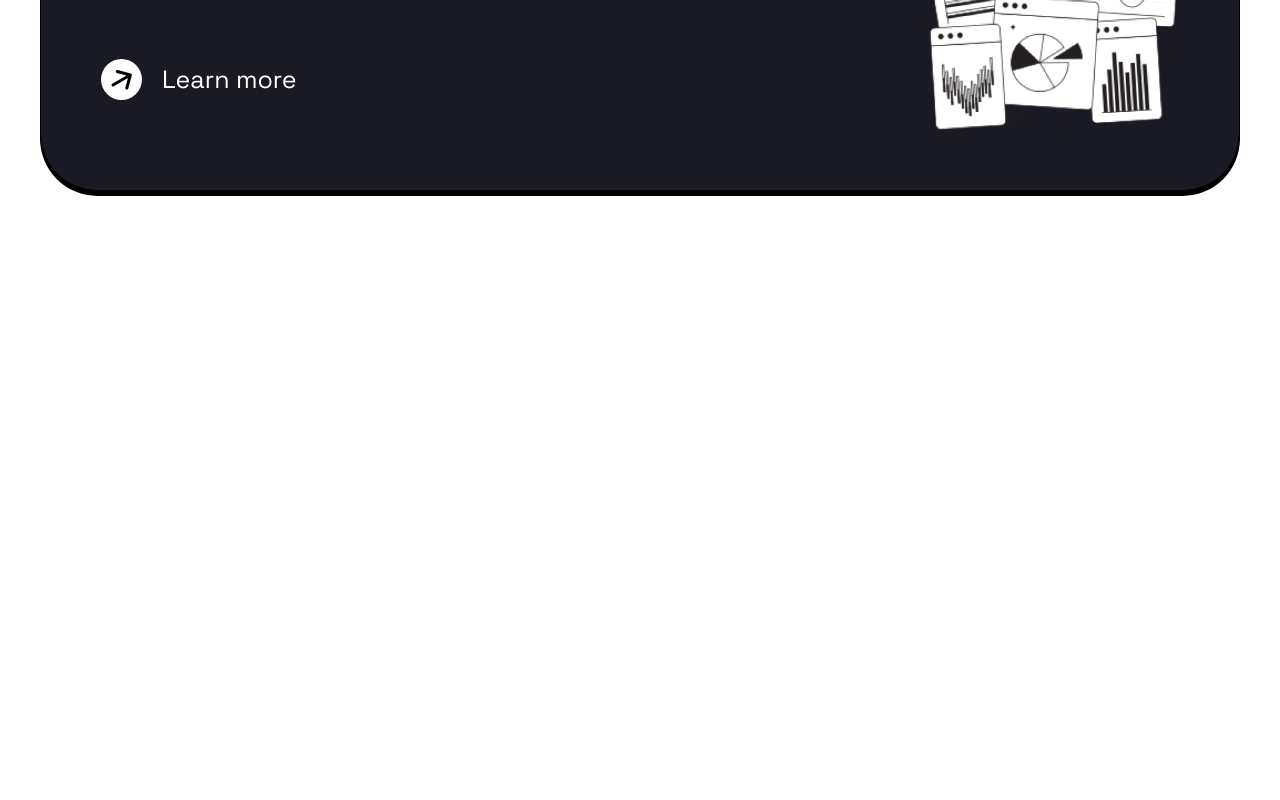
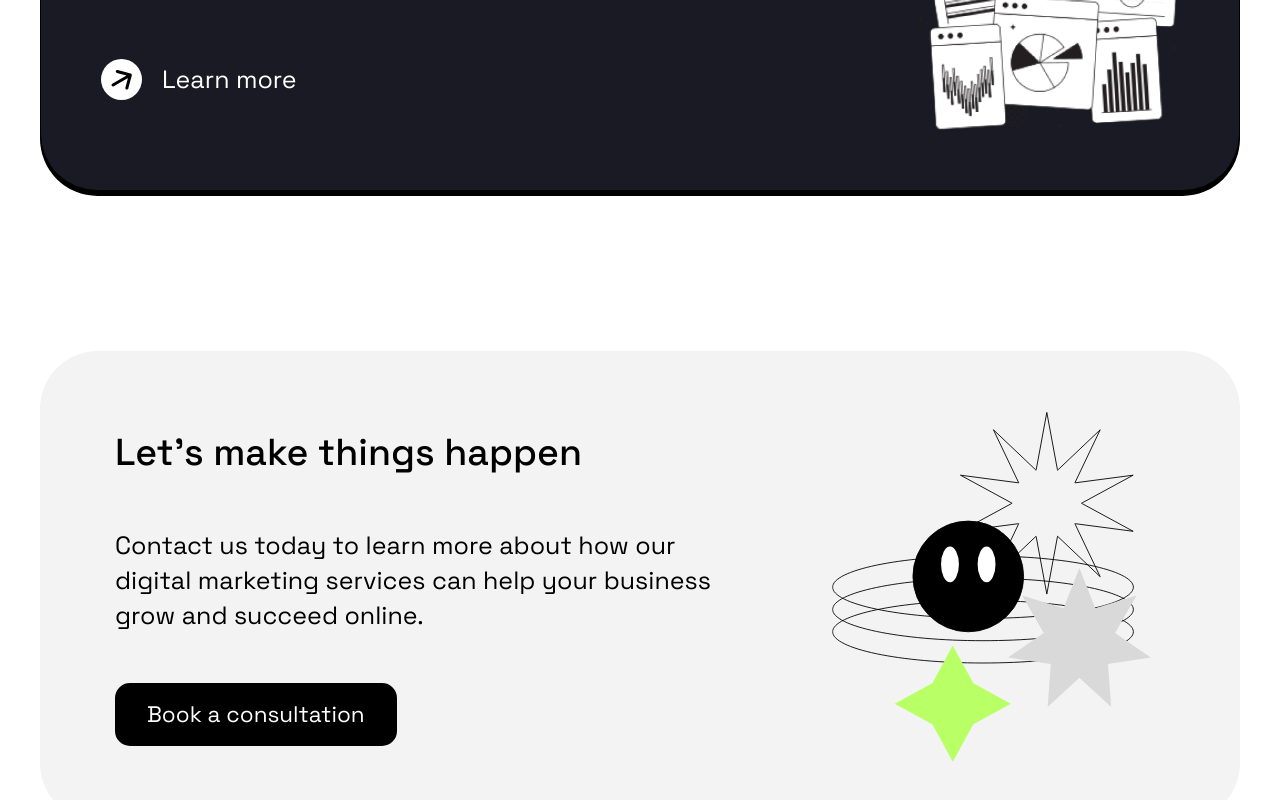
Before and after one commit to maksym-bezditko/positivus, a React (Vite) app: page / in a window 1280 px wide. Shown: the part 3408-4208 px from the top of the page. Before the commit the page ends 3779 px from the top, so only its background shows below. Built offline with nearby package versions, Linux system fonts and the light colour scheme.

Commit message:
feat: implement responsibility for Make Things Happen section

```diff
--- a/src/App.tsx
+++ b/src/App.tsx
@@ -4,7 +4,7 @@ import { Header } from './components/Header';
 import { MainSection } from './components/sections/MainSection';
 import { ServiceSection } from './components/sections/ServiceSection';
 import { BrandSection } from './components/sections/BrandSection';
-// import { MakeThingsHappenSection } from './components/sections/MakeThingsHappenSection';
+import { MakeThingsHappenSection } from './components/sections/MakeThingsHappenSection';
 // import { CaseStudiesSection } from './components/sections/CaseStudiesSection';
 // import { WorkingProcessSection } from './components/sections/WorkingProcessSection';
 // import { TeamSection } from './components/sections/TeamSection';
@@ -25,9 +25,9 @@ const App = () => {
 
       <ServiceSection />
 
-      {/* <MakeThingsHappenSection />
+      <MakeThingsHappenSection />
 
-      <CaseStudiesSection />
+      {/* <CaseStudiesSection />
 
       <WorkingProcessSection />
 
--- a/src/components/sections/MakeThingsHappenSection.tsx
+++ b/src/components/sections/MakeThingsHappenSection.tsx
@@ -1,11 +1,15 @@
-import styled from 'styled-components';
+import styled, { css } from 'styled-components';
 import { Typography } from '../Typography';
 import { Button } from '../Button';
 
 import { theme } from '../../theme';
 import { MakeThingsHappenDecor } from '../svg/MakeThingsHappenDecor';
+import { respondTo } from '../../styles/mixins/respondTo';
+import { useMediaQuery } from '../../hooks/useMediaQuery';
 
 export const MakeThingsHappenSection = () => {
+  const isDesktop = useMediaQuery('xl');
+
   return (
     <StyledBannerWrapper>
       <StyledDetailsWrapper>
@@ -27,6 +31,7 @@ export const MakeThingsHappenSection = () => {
             hoverBackgroundColor={theme.colors.white}
             color={theme.colors.white}
             hoverColor={theme.colors.black}
+            width={isDesktop ? 'auto' : '100%'}
           />
         </StyledButtonWrapper>
       </StyledDetailsWrapper>
@@ -41,8 +46,8 @@ export const MakeThingsHappenSection = () => {
 const StyledBannerWrapper = styled.div`
   display: grid;
   grid-auto-flow: column;
-  grid-template-columns: 1fr 1fr;
-  grid-column-gap: 3.75rem;
+  grid-template-columns: 2fr 1fr;
+  grid-column-gap: 10rem;
   justify-content: space-between;
   align-items: center;
 
@@ -50,6 +55,15 @@ const StyledBannerWrapper = styled.div`
   padding: 3.75rem;
   background-color: ${({ theme }) => theme.colors.lightGrey};
   border-radius: 2.875rem;
+  min-height: 22rem;
+
+  ${respondTo('xxxxl')(css`
+    grid-column-gap: 5rem;
+  `)}
+
+  ${respondTo('xl')(css`
+    grid-template-columns: none;
+  `)}
 `;
 
 const StyledDetailsWrapper = styled.div`
@@ -63,4 +77,16 @@ const StyledButtonWrapper = styled.div``;
 const StyledImageWrapper = styled.div`
   display: grid;
   justify-content: center;
+  height: 100%;
+
+  transform: scale(1.7);
+
+  ${respondTo('xxxxl')(css`
+    transform: scale(1.1);
+    justify-content: end;
+  `)}
+
+  ${respondTo('xl')(css`
+    display: none;
+  `)}
 `;
--- a/src/components/svg/MakeThingsHappenDecor.tsx
+++ b/src/components/svg/MakeThingsHappenDecor.tsx
@@ -3,8 +3,7 @@ import { theme } from '../../theme';
 export const MakeThingsHappenDecor = () => {
   return (
     <svg
-      width="494"
-      height="395"
+      height="100%"
       viewBox="0 0 494 395"
       fill="none"
       xmlns="http://www.w3.org/2000/svg"
```
